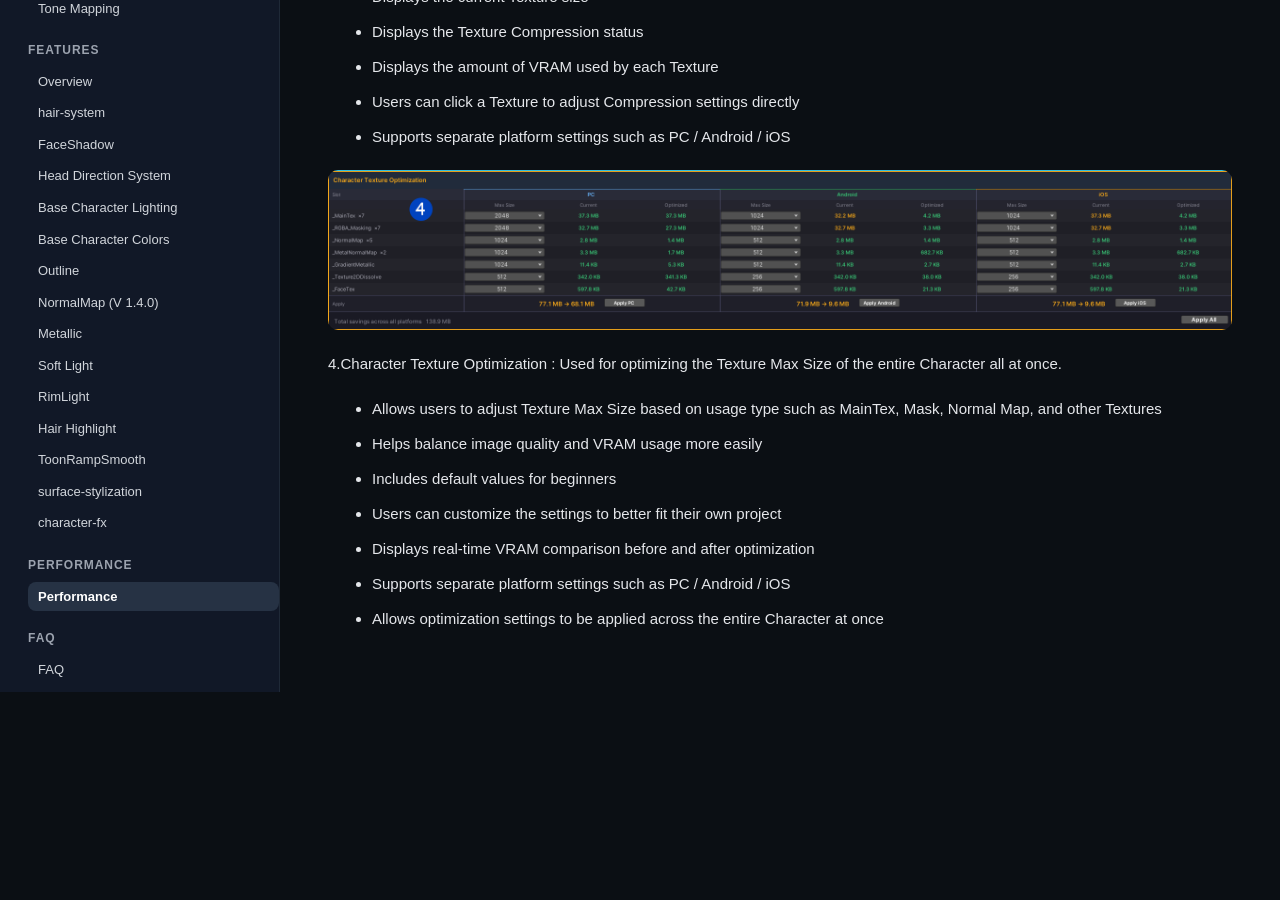
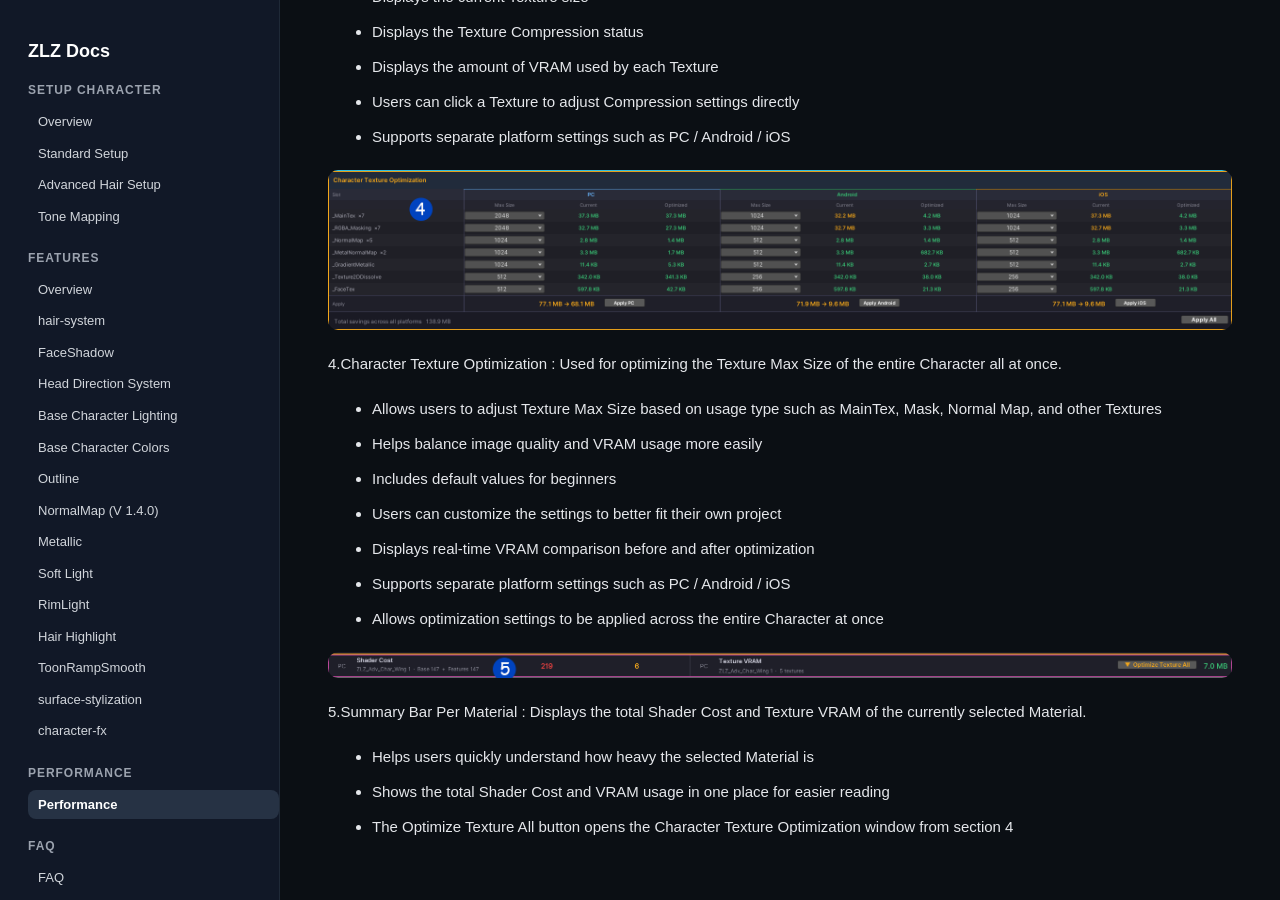
Before and after one commit to zlz-studio/zlz-studio.github.io, a Jekyll site: the page built from performance/index.md, in a window 1280 px wide and 900 px high, scrolled down 4625 px. Built offline with Jekyll 4.4.1, drawn with Linux system fonts in a browser that asks for light colours; before the commit the page ends 5317 px from its top, so only the background shows below that.

Commit message:
Update index.md

```diff
--- a/performance/index.md
+++ b/performance/index.md
@@ -86,3 +86,10 @@ Texture : Used for viewing detailed information about all Textures currently use
 - Displays real-time VRAM comparison before and after optimization
 - Supports separate platform settings such as PC / Android / iOS
 - Allows optimization settings to be applied across the entire Character at once
+
+![5](./images/5.png)
+
+5.Summary Bar Per Material : Displays the total Shader Cost and Texture VRAM of the currently selected Material.
+- Helps users quickly understand how heavy the selected Material is
+- Shows the total Shader Cost and VRAM usage in one place for easier reading
+- The Optimize Texture All button opens the Character Texture Optimization window from section 4
```
